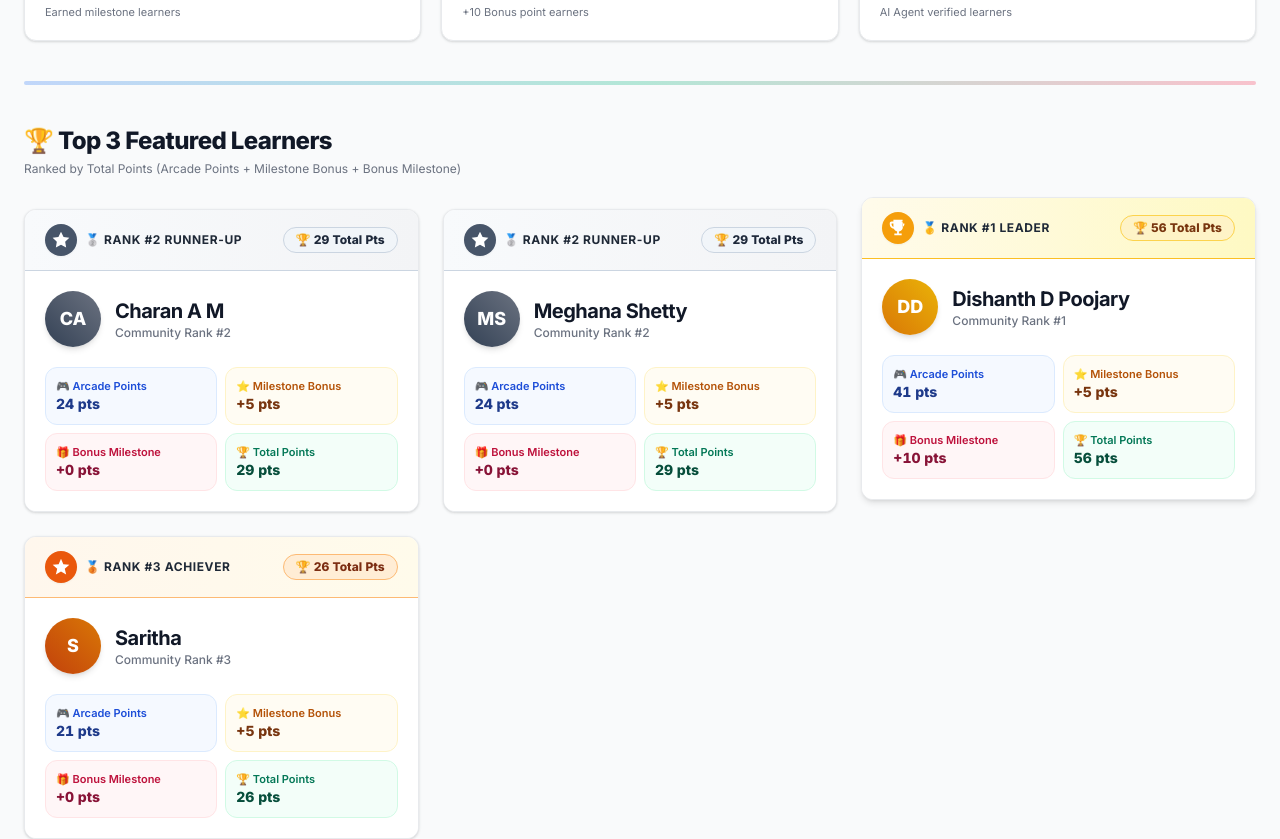
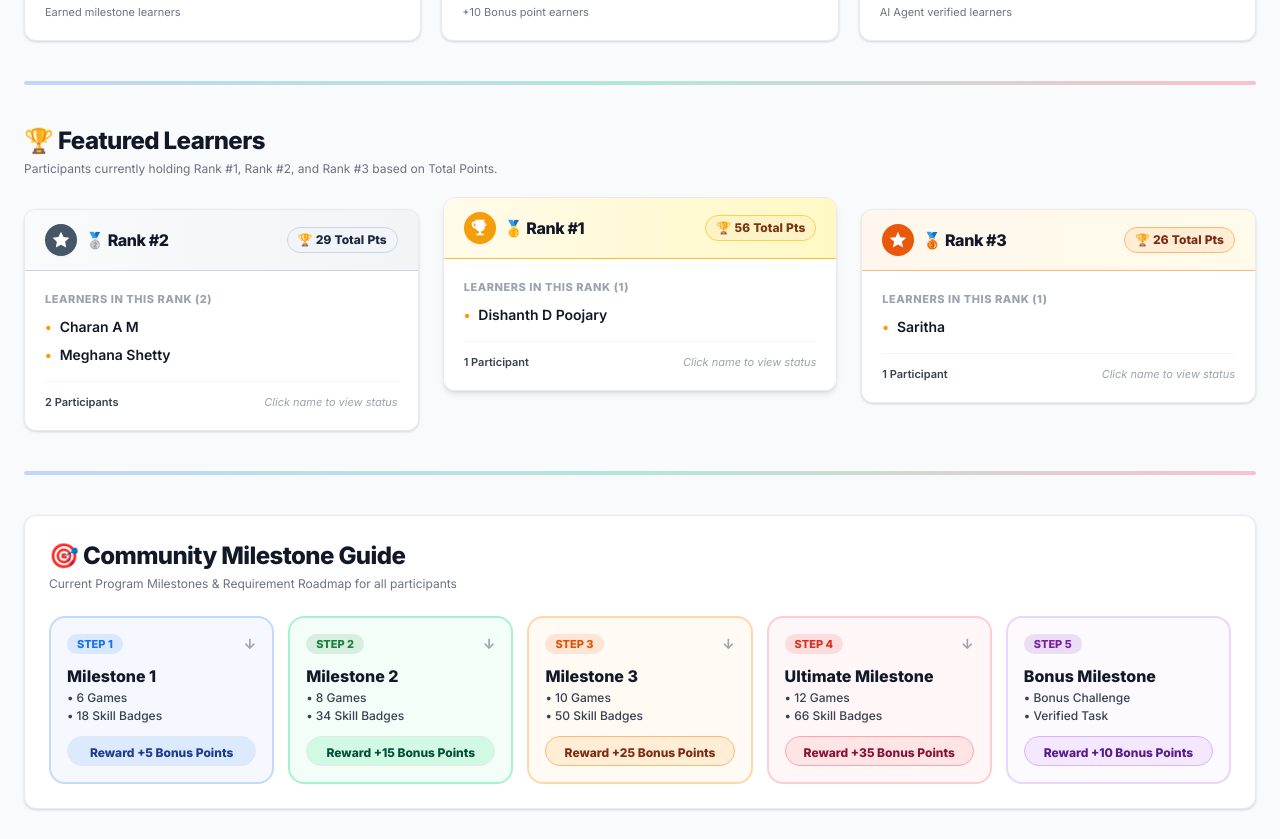
Before and after one commit to sachin-upparna/Google-Cloud-Aracade-2026, a React (Vite) app: page / in a window 1280 px wide. Shown: the part 860-1699 px from the top of the page. Built offline with nearby package versions, Linux system fonts and the light colour scheme.

Commit message:
Scalable Featured Learners section with tied rank grouping

```diff
--- a/src/App.jsx
+++ b/src/App.jsx
@@ -3,7 +3,7 @@
  * Google Developer Community Progress Portal.
  * Features:
  * - Sticky Navigation Bar with smooth scroll & active section highlighting
- * - Top 3 Featured Learners Podium Showcase (Dense Ranking)
+ * - Scalable Featured Learners Podium Showcase (Supporting tied ranks per rank card)
  * - Static Community Milestone Guide
  * - Official Google Cloud Arcade Facilitator Points System
  * - Participant Progress Table & Detail Modal with Program Checklist
@@ -70,9 +70,9 @@ function AppContent() {
 
         <GradientDivider />
 
-        {/* ⭐ 2. Top 3 Featured Learners Podium Showcase */}
+        {/* ⭐ 2. Scalable Featured Learners Podium Showcase */}
         <section id="top-learners-podium">
-          <TopLearnersPodium />
+          <TopLearnersPodium onSelectParticipant={handleSelect} />
         </section>
 
         <GradientDivider />
--- a/src/components/TopLearnersPodium.jsx
+++ b/src/components/TopLearnersPodium.jsx
@@ -1,11 +1,14 @@
 /**
  * TopLearnersPodium.jsx
- * Displays 🏆 Top 3 Featured Learners using official Total Points.
- * Desktop: Rank #2 (left), Rank #1 (center elevated), Rank #3 (right) - 100% preserved
- * Mobile: Perfectly centered cards (mx-auto max-w-md w-full) with equal margins and tailored scaling.
+ * Scalable Featured Learners Section with support for multiple tied participants per rank.
+ * Displays one grouped card per rank:
+ * 🥇 Rank #1 (Gold)
+ * 🥈 Rank #2 (Silver)
+ * 🥉 Rank #3 (Bronze)
+ * Displays list of tied participants (first 5 + expansion option) and total count.
  */
 
-import React, { useMemo } from 'react';
+import React, { useMemo, useState } from 'react';
 import { useApp } from '../context/AppContext';
 
 // Material SVG Icons for Podium
@@ -33,9 +36,8 @@ const PODIUM_STYLES = {
     border: 'border-amber-400 dark:border-amber-500',
     headerBg: 'bg-gradient-to-r from-amber-50 to-yellow-100 dark:from-amber-950/60 dark:to-yellow-900/40',
     iconBg: 'bg-amber-500 text-white',
-    avatarBg: 'bg-gradient-to-tr from-amber-600 to-yellow-500 text-white',
     badgeBg: 'bg-amber-100 dark:bg-amber-900/80 text-amber-900 dark:text-amber-100 border border-amber-300 dark:border-amber-700',
-    label: '🥇 Rank #1 Leader',
+    label: '🥇 Rank #1',
     isPrimary: true,
     orderClass: 'order-1 md:order-2', // Top on Mobile, Center on Desktop
   },
@@ -44,9 +46,8 @@ const PODIUM_STYLES = {
     border: 'border-slate-300 dark:border-slate-700',
     headerBg: 'bg-gradient-to-r from-slate-50 to-gray-100 dark:from-slate-900/60 dark:to-gray-800/40',
     iconBg: 'bg-slate-600 text-white',
-    avatarBg: 'bg-gradient-to-tr from-slate-700 to-gray-500 text-white',
     badgeBg: 'bg-slate-100 dark:bg-slate-800 text-slate-800 dark:text-slate-200 border border-slate-300 dark:border-slate-700',
-    label: '🥈 Rank #2 Runner-up',
+    label: '🥈 Rank #2',
     isPrimary: false,
     orderClass: 'order-2 md:order-1', // Second on Mobile, Left on Desktop
   },
@@ -55,26 +56,24 @@ const PODIUM_STYLES = {
     border: 'border-orange-300 dark:border-orange-800',
     headerBg: 'bg-gradient-to-r from-orange-50 to-amber-50 dark:from-orange-950/60 dark:to-amber-950/40',
     iconBg: 'bg-orange-600 text-white',
-    avatarBg: 'bg-gradient-to-tr from-orange-700 to-amber-600 text-white',
     badgeBg: 'bg-orange-100 dark:bg-orange-900/80 text-orange-900 dark:text-orange-100 border border-orange-300 dark:border-orange-700',
-    label: '🥉 Rank #3 Achiever',
+    label: '🥉 Rank #3',
     isPrimary: false,
     orderClass: 'order-3 md:order-3', // Third on Mobile, Right on Desktop
   },
 };
 
-const LearnerCard = ({ participant, rank }) => {
+const RankGroupCard = ({ rank, groupParticipants, onSelectParticipant }) => {
+  const [expanded, setExpanded] = useState(false);
   const style = PODIUM_STYLES[rank] || PODIUM_STYLES[3];
-  const isRank1 = rank === 1;
 
-  const initials = participant.name
-    .split(' ')
-    .map((n) => n[0])
-    .join('')
-    .slice(0, 2)
-    .toUpperCase();
+  if (!groupParticipants || groupParticipants.length === 0) return null;
 
-  const { arcadePoints, milestoneBonus, bonusMilestoneBonus, totalPoints } = participant;
+  const totalPoints = groupParticipants[0].totalPoints;
+  const count = groupParticipants.length;
+
+  const visibleParticipants = expanded ? groupParticipants : groupParticipants.slice(0, 5);
+  const hiddenCount = count - 5;
 
   return (
     <div
@@ -83,87 +82,92 @@ const LearnerCard = ({ participant, rank }) => {
       } ${style.orderClass}`}
     >
       {/* Header Banner */}
-      <div className={`${style.headerBg} px-3.5 py-2.5 md:px-5 md:py-3.5 flex items-center justify-between border-b ${style.border}`}>
+      <div className={`${style.headerBg} px-4 py-3 md:px-5 md:py-3.5 flex items-center justify-between border-b ${style.border}`}>
         <div className="flex items-center gap-2">
           <div className={`w-7 h-7 md:w-8 md:h-8 rounded-full flex items-center justify-center shadow-sm ${style.iconBg}`}>
             {rank === 1 ? Icons.goldMedal : rank === 2 ? Icons.silverMedal : Icons.bronzeMedal}
           </div>
-          <span className="font-bold text-xs uppercase tracking-wider text-gray-800 dark:text-gray-200">
+          <span className="font-extrabold text-sm md:text-base tracking-tight text-gray-900 dark:text-white">
             {style.label}
           </span>
         </div>
-        <span className={`text-xs font-extrabold px-2.5 py-0.5 md:px-3 md:py-1 rounded-full tabular-nums ${style.badgeBg}`}>
+        <span className={`text-xs font-extrabold px-2.5 py-1 rounded-full tabular-nums ${style.badgeBg}`}>
           🏆 {totalPoints} Total Pts
         </span>
       </div>
 
       {/* Main Card Body */}
-      <div className={`${isRank1 ? 'p-4 md:p-5' : 'p-3.5 md:p-5'} space-y-3 md:space-y-4 bg-white dark:bg-gray-900`}>
-        <div className="flex items-center gap-3 md:gap-3.5">
-          <div className={`${isRank1 ? 'w-12 h-12 text-base md:w-14 md:h-14 md:text-lg' : 'w-11 h-11 text-sm md:w-14 md:h-14 md:text-lg'} rounded-full flex items-center justify-center font-extrabold flex-shrink-0 shadow-md ${style.avatarBg}`}>
-            {initials}
-          </div>
-          <div className="min-w-0 flex-1">
-            <h3 className={`${isRank1 ? 'text-base md:text-xl' : 'text-sm md:text-xl'} font-bold text-gray-900 dark:text-white truncate tracking-tight`}>
-              {participant.name}
-            </h3>
-            <p className="text-2xs md:text-xs text-gray-500 dark:text-gray-400 font-medium">
-              Community Rank #{participant.rank}
-            </p>
-          </div>
+      <div className="p-4 md:p-5 bg-white dark:bg-gray-900 flex-1 flex flex-col justify-between space-y-4">
+        <div className="space-y-2.5">
+          <p className="text-2xs font-extrabold uppercase tracking-wider text-gray-400 dark:text-gray-500">
+            Learners in this Rank ({count})
+          </p>
+
+          {/* Participant Names List */}
+          <ul className="space-y-2 text-xs md:text-sm font-semibold text-gray-900 dark:text-white">
+            {visibleParticipants.map((p) => (
+              <li key={p.id} className="flex items-center justify-between">
+                <button
+                  onClick={() => onSelectParticipant && onSelectParticipant(p)}
+                  className="flex items-center gap-2 text-left hover:text-blue-600 dark:hover:text-blue-400 transition-colors truncate min-w-0 group"
+                  title={`View details for ${p.name}`}
+                >
+                  <span className="text-amber-500 font-bold flex-shrink-0">•</span>
+                  <span className="truncate group-hover:underline">{p.name}</span>
+                </button>
+              </li>
+            ))}
+          </ul>
+
+          {/* Expand / Collapse Button if > 5 */}
+          {count > 5 && (
+            <div className="pt-1.5">
+              <button
+                onClick={() => setExpanded(!expanded)}
+                className="text-xs font-bold text-blue-600 dark:text-blue-400 hover:text-blue-700 dark:hover:text-blue-300 transition-colors flex items-center gap-1"
+              >
+                <span>{expanded ? 'Collapse List' : `+${hiddenCount} more participants · View All`}</span>
+                <span>{expanded ? '▲' : '▼'}</span>
+              </button>
+            </div>
+          )}
         </div>
 
-        {/* Official Points Breakdown Grid */}
-        <div className="grid grid-cols-2 gap-1.5 md:gap-2 pt-0.5 md:pt-1 text-2xs md:text-xs">
-          <div className="bg-blue-50/60 dark:bg-blue-950/40 p-2 md:p-2.5 rounded-lg md:rounded-xl border border-blue-100 dark:border-blue-900/60">
-            <span className="text-2xs font-semibold text-blue-700 dark:text-blue-300 block truncate">🎮 Arcade Points</span>
-            <span className="font-extrabold text-blue-900 dark:text-blue-100 text-xs md:text-sm tabular-nums">
-              {arcadePoints} pts
-            </span>
-          </div>
-
-          <div className="bg-amber-50/60 dark:bg-amber-950/40 p-2 md:p-2.5 rounded-lg md:rounded-xl border border-amber-100 dark:border-amber-900/60">
-            <span className="text-2xs font-semibold text-amber-700 dark:text-amber-300 block truncate">⭐ Milestone Bonus</span>
-            <span className="font-extrabold text-amber-900 dark:text-amber-100 text-xs md:text-sm tabular-nums">
-              +{milestoneBonus} pts
-            </span>
-          </div>
-
-          <div className="bg-rose-50/60 dark:bg-rose-950/40 p-2 md:p-2.5 rounded-lg md:rounded-xl border border-rose-100 dark:border-rose-900/60">
-            <span className="text-2xs font-semibold text-rose-700 dark:text-rose-300 block truncate">🎁 Bonus Milestone</span>
-            <span className="font-extrabold text-rose-900 dark:text-rose-100 text-xs md:text-sm tabular-nums">
-              +{bonusMilestoneBonus} pts
-            </span>
-          </div>
-
-          <div className="bg-emerald-50/60 dark:bg-emerald-950/40 p-2 md:p-2.5 rounded-lg md:rounded-xl border border-emerald-100 dark:border-emerald-900/60">
-            <span className="text-2xs font-semibold text-emerald-700 dark:text-emerald-300 block truncate">🏆 Total Points</span>
-            <span className="font-extrabold text-emerald-900 dark:text-emerald-100 text-xs md:text-sm tabular-nums">
-              {totalPoints} pts
-            </span>
-          </div>
+        {/* Footer Count Badge */}
+        <div className="pt-3 border-t border-gray-100 dark:border-gray-800 flex items-center justify-between text-2xs text-gray-500 dark:text-gray-400">
+          <span className="font-semibold text-gray-700 dark:text-gray-300">
+            {count} {count === 1 ? 'Participant' : 'Participants'}
+          </span>
+          <span className="italic text-gray-400">Click name to view status</span>
         </div>
       </div>
     </div>
   );
 };
 
-export default function TopLearnersPodium() {
+export default function TopLearnersPodium({ onSelectParticipant }) {
   const { participants, loading } = useApp();
 
-  const { topLearners } = useMemo(() => {
+  // Group participants by rank (Rank 1, Rank 2, Rank 3)
+  const rankGroups = useMemo(() => {
     if (!participants || participants.length === 0) {
-      return { topLearners: [] };
+      return { 1: [], 2: [], 3: [] };
     }
-    // Filter top 3 in strict rank order (1, 2, 3)
-    const top = participants.filter((p) => p.rank <= 3).sort((a, b) => a.rank - b.rank);
-    return { topLearners: top };
+
+    const groups = { 1: [], 2: [], 3: [] };
+    for (const p of participants) {
+      if (p.rank <= 3) {
+        if (!groups[p.rank]) groups[p.rank] = [];
+        groups[p.rank].push(p);
+      }
+    }
+    return groups;
   }, [participants]);
 
   if (loading) {
     return (
       <div className="space-y-4">
-        <h2 className="text-2xl font-extrabold text-gray-900 dark:text-white">🏆 Top 3 Featured Learners</h2>
+        <h2 className="text-2xl font-extrabold text-gray-900 dark:text-white">🏆 Featured Learners</h2>
         <div className="grid grid-cols-1 md:grid-cols-3 gap-6">
           {Array.from({ length: 3 }).map((_, i) => (
             <div key={i} className="card p-6 h-56 skeleton rounded-2xl" />
@@ -173,27 +177,24 @@ export default function TopLearnersPodium() {
     );
   }
 
-  if (topLearners.length === 0) return null;
+  const hasAnyRank = rankGroups[1].length > 0 || rankGroups[2].length > 0 || rankGroups[3].length > 0;
+  if (!hasAnyRank) return null;
 
   return (
     <div className="space-y-6">
       <div>
         <h2 className="text-2xl font-extrabold text-gray-900 dark:text-white tracking-tight flex items-center gap-2">
-          🏆 Top 3 Featured Learners
+          🏆 Featured Learners
         </h2>
         <p className="text-xs text-gray-500 dark:text-gray-400 mt-1">
-          Ranked by Total Points (Arcade Points + Milestone Bonus + Bonus Milestone)
+          Participants currently holding Rank #1, Rank #2, and Rank #3 based on Total Points.
         </p>
       </div>
 
-      <div className="flex flex-col md:grid md:grid-cols-3 gap-3.5 md:gap-6 items-end pt-2">
-        {topLearners.map((learner) => (
-          <LearnerCard
-            key={learner.id}
-            participant={learner}
-            rank={learner.rank}
-          />
-        ))}
+      <div className="flex flex-col md:grid md:grid-cols-3 gap-4 md:gap-6 md:items-start pt-2">
+        <RankGroupCard rank={1} groupParticipants={rankGroups[1]} onSelectParticipant={onSelectParticipant} />
+        <RankGroupCard rank={2} groupParticipants={rankGroups[2]} onSelectParticipant={onSelectParticipant} />
+        <RankGroupCard rank={3} groupParticipants={rankGroups[3]} onSelectParticipant={onSelectParticipant} />
       </div>
     </div>
   );
```
